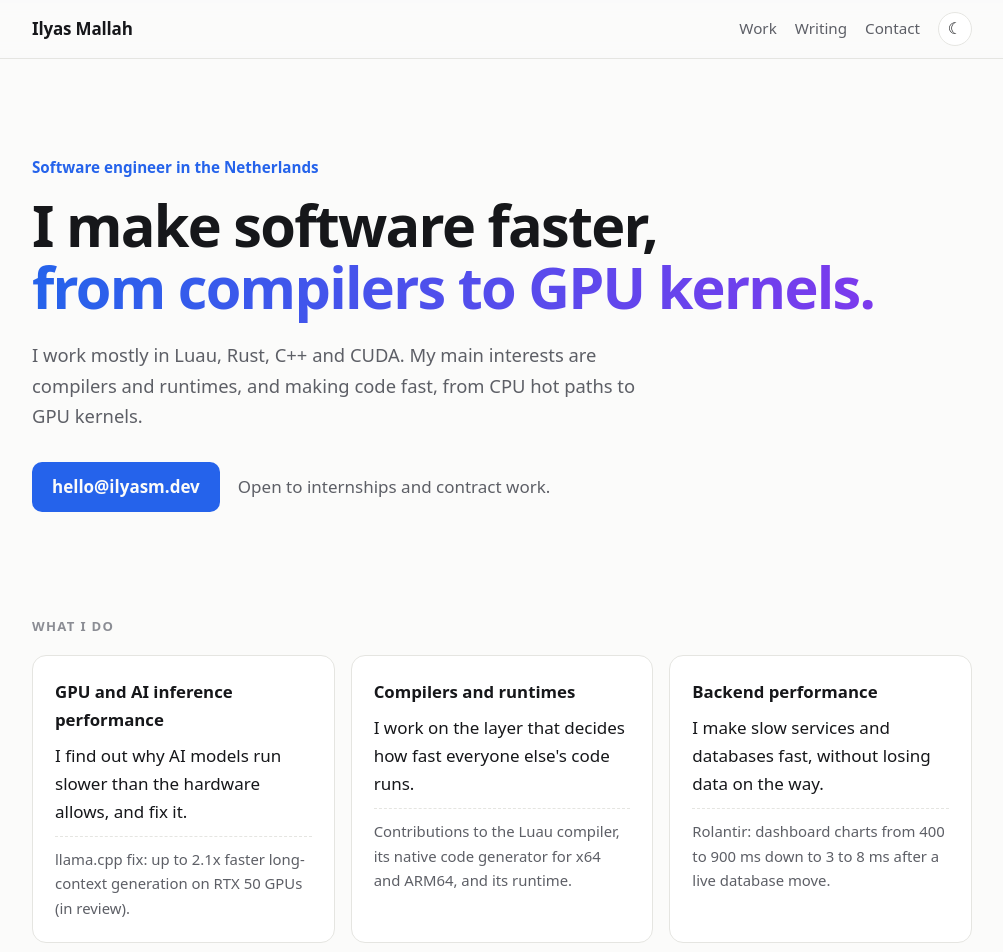
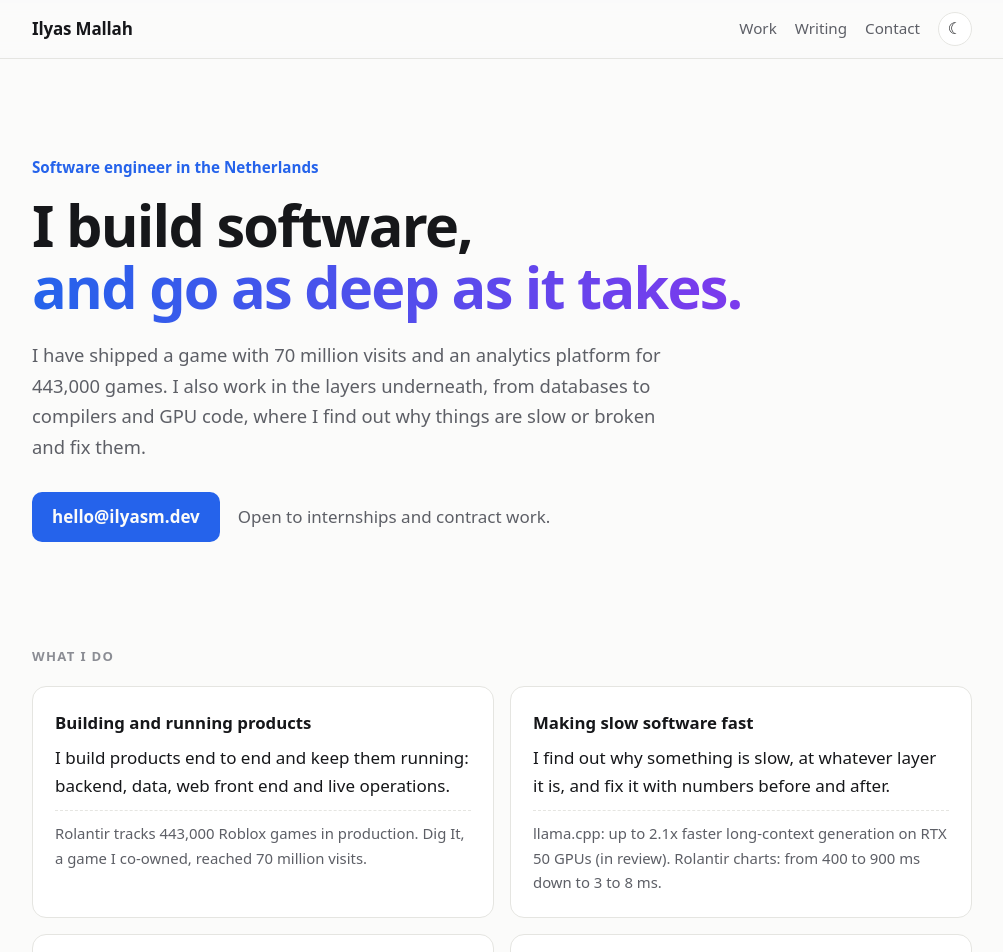
Before and after one commit to ilyasm-dev/ilyasm.dev, a Next.js app: page / in a window 1280 px wide. Shown: the top 952 px of the page, without its empty margins (138-1141 px from the left). Built offline with nearby package versions, Linux system fonts and the light colour scheme.

Commit message:
Broader hero and four areas

```diff
--- a/app/globals.css
+++ b/app/globals.css
@@ -272,7 +272,7 @@ nav a:hover {
 
 @media (min-width: 760px) {
   .areas {
-    grid-template-columns: repeat(3, 1fr);
+    grid-template-columns: repeat(2, 1fr);
   }
 }
 
--- a/app/page.tsx
+++ b/app/page.tsx
@@ -6,19 +6,24 @@ import { allPosts } from "@/lib/posts";
 
 const AREAS = [
   {
-    title: "GPU and AI inference performance",
-    line: "I find out why AI models run slower than the hardware allows, and fix it.",
-    proof: "llama.cpp fix: up to 2.1x faster long-context generation on RTX 50 GPUs (in review).",
+    title: "Building and running products",
+    line: "I build products end to end and keep them running: backend, data, web front end and live operations.",
+    proof: "Rolantir tracks 443,000 Roblox games in production. Dig It, a game I co-owned, reached 70 million visits.",
   },
   {
-    title: "Compilers and runtimes",
-    line: "I work on the layer that decides how fast everyone else's code runs.",
-    proof: "Contributions to the Luau compiler, its native code generator for x64 and ARM64, and its runtime.",
+    title: "Making slow software fast",
+    line: "I find out why something is slow, at whatever layer it is, and fix it with numbers before and after.",
+    proof: "llama.cpp: up to 2.1x faster long-context generation on RTX 50 GPUs (in review). Rolantir charts: from 400 to 900 ms down to 3 to 8 ms.",
   },
   {
-    title: "Backend performance",
-    line: "I make slow services and databases fast, without losing data on the way.",
-    proof: "Rolantir: dashboard charts from 400 to 900 ms down to 3 to 8 ms after a live database move.",
+    title: "Making software run where it wasn't meant to",
+    line: "Compilers, runtimes and ports that bring existing software to new platforms, and prove it still behaves.",
+    proof: "Ulana runs C, Rust and Go programs as plain Luau (release in progress). Contributions to the Luau compiler.",
+  },
+  {
+    title: "Games and real-time systems",
+    line: "Multiplayer games, live operations and the scripting language underneath them.",
+    proof: "Dig It peaked at 27,400 players online at once. Fixes in Luau, the language behind Roblox.",
   },
 ];
 
@@ -47,13 +52,14 @@ export default function Home() {
       <section className="hero wrap">
         <p className="eyebrow">Software engineer in the Netherlands</p>
         <h1>
-          I make software faster,
+          I build software,
           <br />
-          <span className="grad">from compilers to GPU kernels.</span>
+          <span className="grad">and go as deep as it takes.</span>
         </h1>
         <p className="lede">
-          I work mostly in Luau, Rust, C++ and CUDA. My main interests are compilers and runtimes, and making code fast,
-          from CPU hot paths to GPU kernels.
+          I have shipped a game with 70 million visits and an analytics platform for 443,000 games. I also work in the
+          layers underneath, from databases to compilers and GPU code, where I find out why things are slow or broken and
+          fix them.
         </p>
         <div className="cta-row">
           <a className="button" href="mailto:hello@ilyasm.dev">
```
